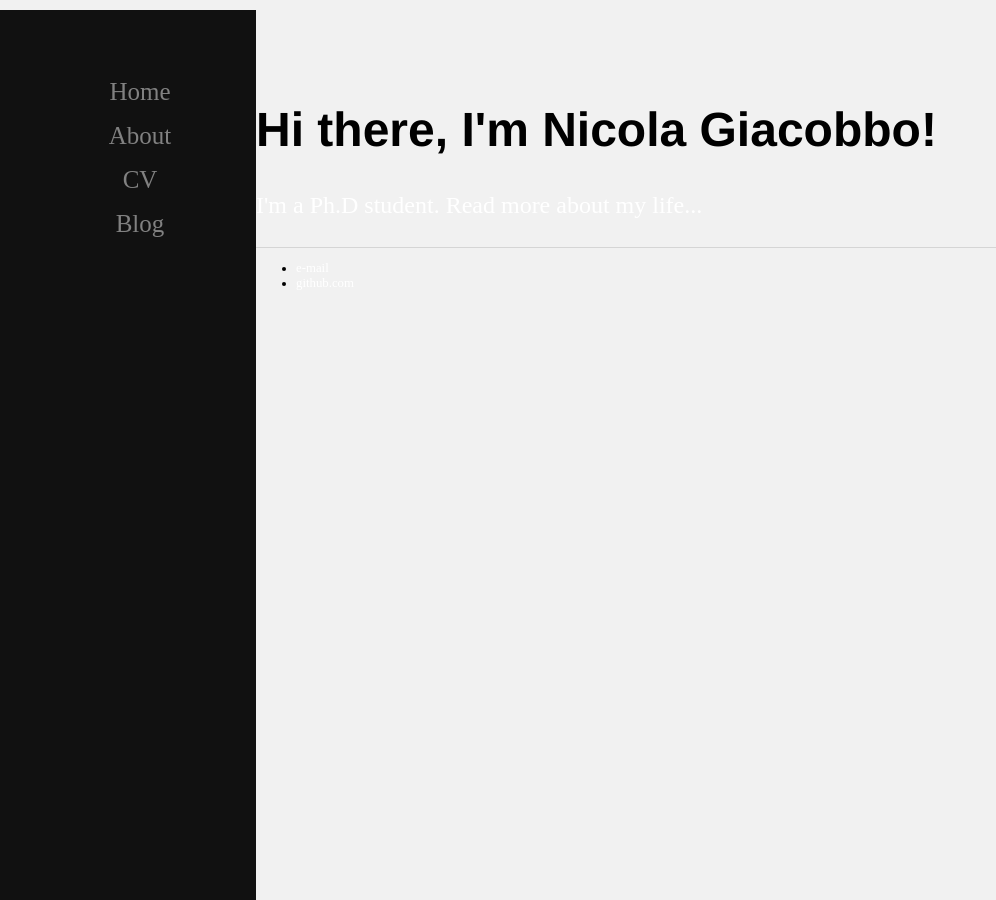
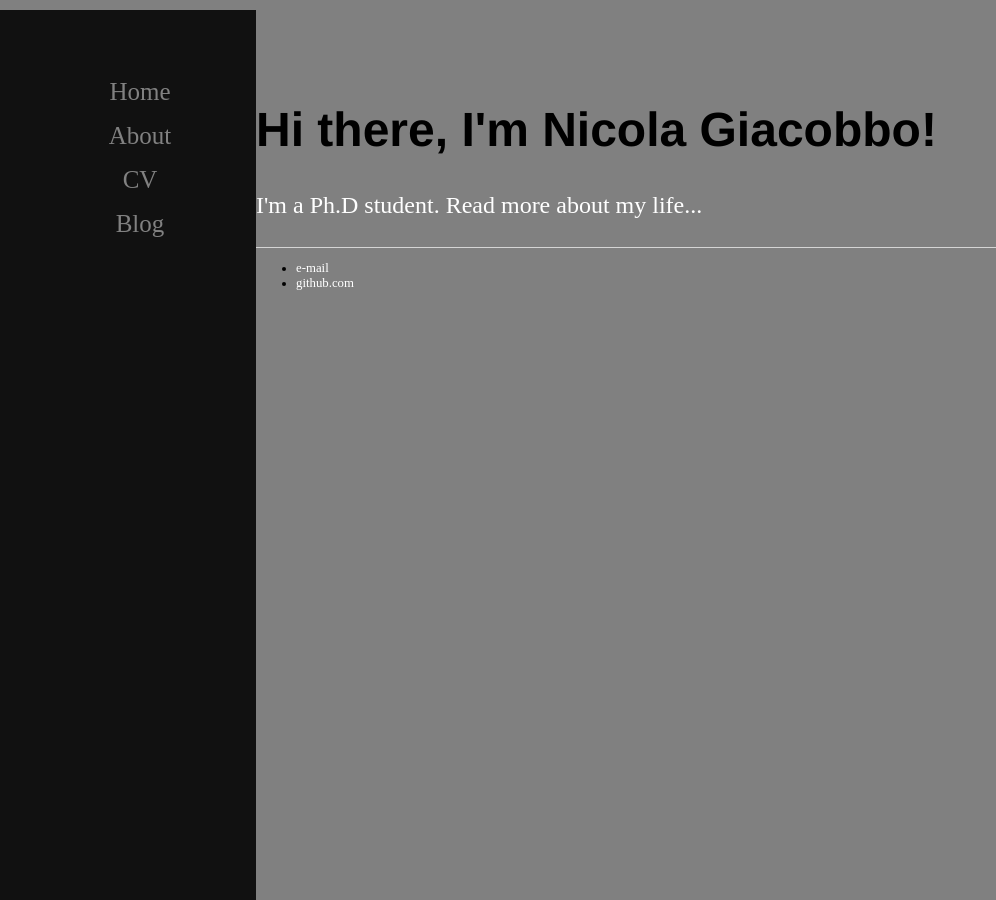
Before and after one commit to GiacobboNicola/giacobbonicola.github.io, a Jekyll site: the page built from index.html, in a window 1280 px wide. Shown: the whole page, without its empty margins (0-996 px from the left). Built offline with Jekyll 4.4.1, drawn with Linux system fonts in a browser that asks for light colours.

Commit message:
Update main.css

```diff
--- a/css/main.css
+++ b/css/main.css
@@ -3,7 +3,7 @@ body {
     width: 80%;
     left: 30px;
     float: right;
-    background-color: #f1f1f1;
+    background-color: grey;
 }
 
 /* The side navigation menu */
```
